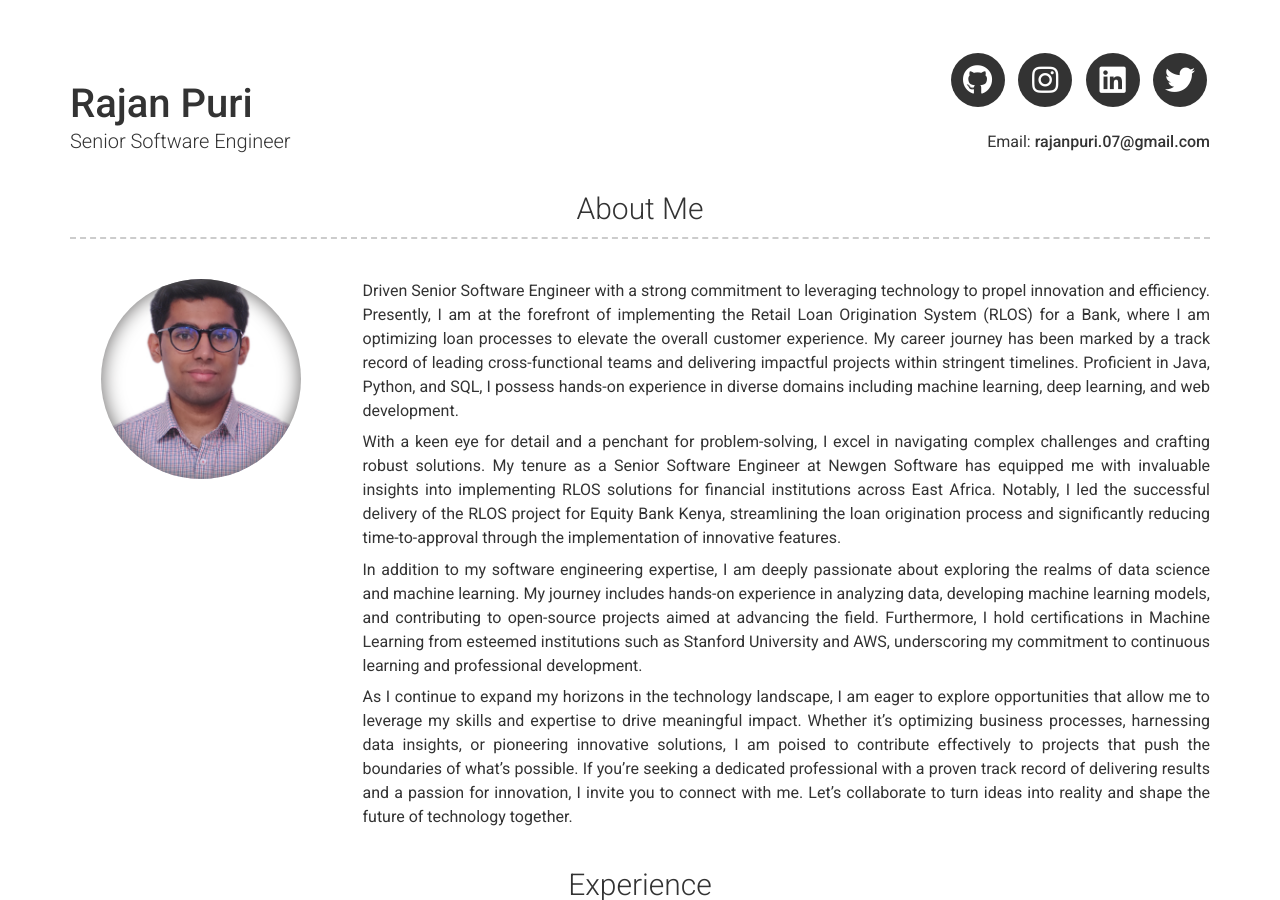
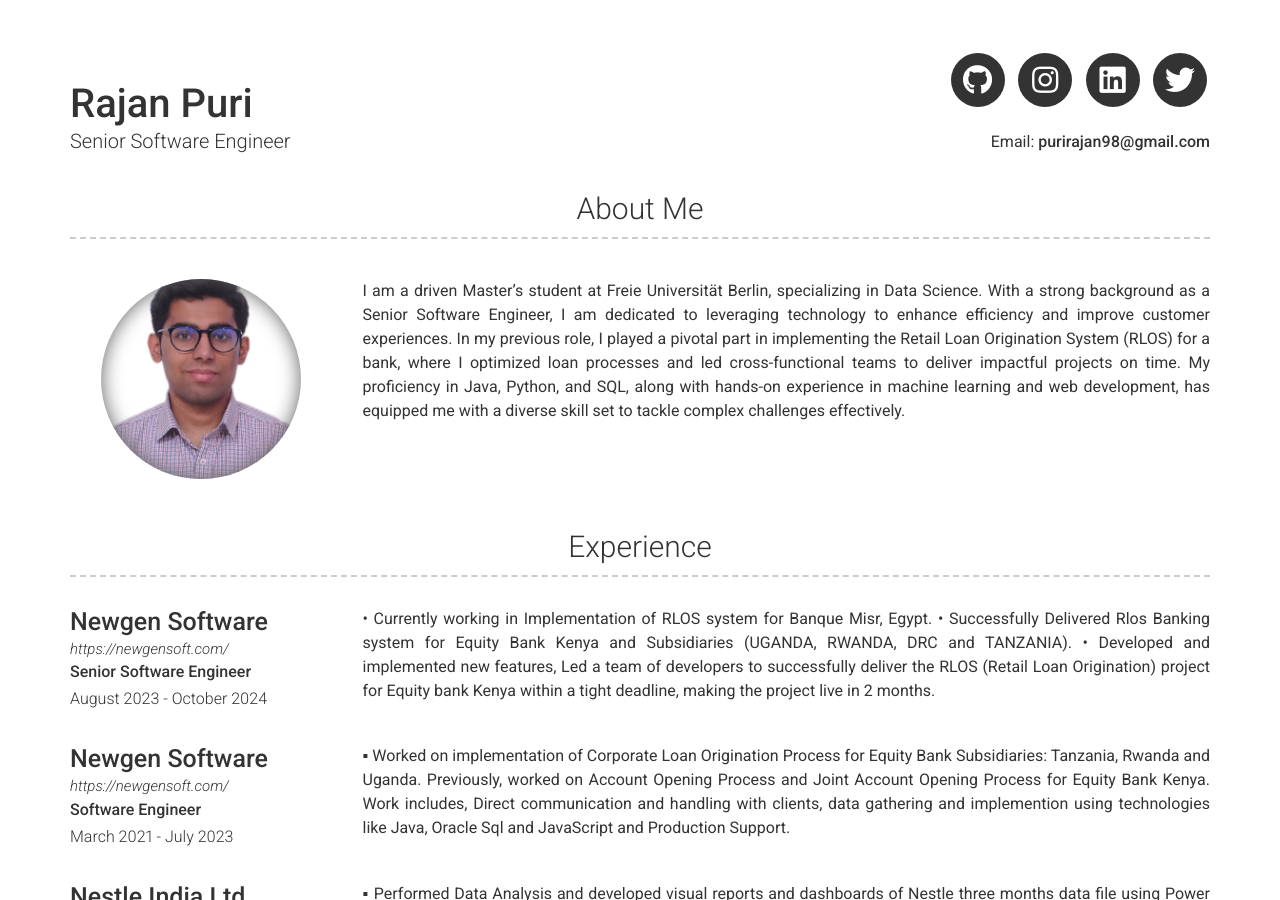
Before and after one commit to rjn01/rjn01.github.io, a Jekyll site: the page built from index.md, in a window 1280 px wide and 900 px high. Built offline with Jekyll 4.4.1, drawn with Linux system fonts in a browser that asks for light colours; nearby versions of some CDN libraries; some of the changed text lies outside the part shown.

Commit message:
Update _config.yml

```diff
--- a/_config.yml
+++ b/_config.yml
@@ -5,7 +5,7 @@ favicon: images/favicon.ico
 # Personal info
 name: Rajan Puri
 title: Senior Software Engineer
-email: rajanpuri.07@gmail.com
+email: purirajan98@gmail.com
 # website: www.github.com/sproogen/resume-theme
 
 # Dark Mode (true/false/never)
@@ -21,23 +21,8 @@ linkedin_username: -rajan-puri
 # about_title: About Me
 about_profile_image: images/profile.JPG
 about_content: |
-  Driven Senior Software Engineer with a strong commitment to leveraging technology to propel innovation and efficiency.
-  Presently, I am at the forefront of implementing the Retail Loan Origination System (RLOS) for a Bank, where I am optimizing loan processes to elevate the overall customer experience.
-  My career journey has been marked by a track record of leading cross-functional teams and delivering impactful projects within stringent timelines.
-  Proficient in Java, Python, and SQL, I possess hands-on experience in diverse domains including machine learning, deep learning, and web development.
-
-  With a keen eye for detail and a penchant for problem-solving, I excel in navigating complex challenges and crafting robust solutions.
-  My tenure as a Senior Software Engineer at Newgen Software has equipped me with invaluable insights into implementing RLOS solutions for financial institutions across East Africa.
-  Notably, I led the successful delivery of the RLOS project for Equity Bank Kenya, streamlining the loan origination process and significantly reducing time-to-approval through the implementation of innovative features.
-
-  In addition to my software engineering expertise, I am deeply passionate about exploring the realms of data science and machine learning.
-  My journey includes hands-on experience in analyzing data, developing machine learning models, and contributing to open-source projects aimed at advancing the field.
-  Furthermore, I hold certifications in Machine Learning from esteemed institutions such as Stanford University and AWS, underscoring my commitment to continuous learning and professional development.
-
-  As I continue to expand my horizons in the technology landscape, I am eager to explore opportunities that allow me to leverage my skills and expertise to drive meaningful impact.
-  Whether it's optimizing business processes, harnessing data insights, or pioneering innovative solutions, I am poised to contribute effectively to projects that push the boundaries of what's possible.
-  If you're seeking a dedicated professional with a proven track record of delivering results and a passion for innovation, I invite you to connect with me.
-  Let's collaborate to turn ideas into reality and shape the future of technology together.
+  I am a driven Master's student at Freie Universität Berlin, specializing in Data Science. With a strong background as a Senior Software Engineer, I am dedicated to leveraging technology to enhance efficiency and improve customer experiences.
+  In my previous role, I played a pivotal part in implementing the Retail Loan Origination System (RLOS) for a bank, where I optimized loan processes and led cross-functional teams to deliver impactful projects on time. My proficiency in Java, Python, and SQL, along with hands-on experience in machine learning and web development, has equipped me with a diverse skill set to tackle complex challenges effectively.
 
 # Experience Section
 # experience_title: Experience
```
